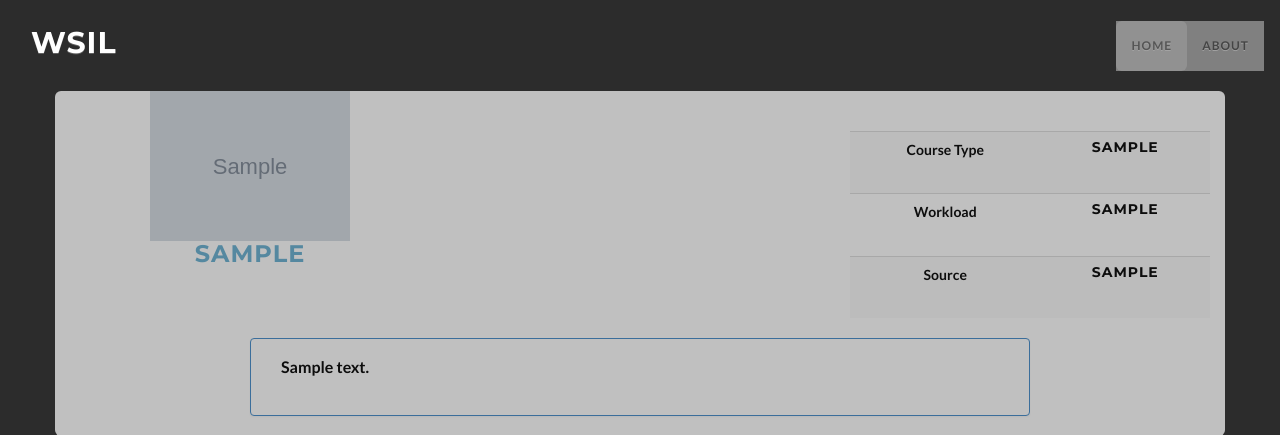
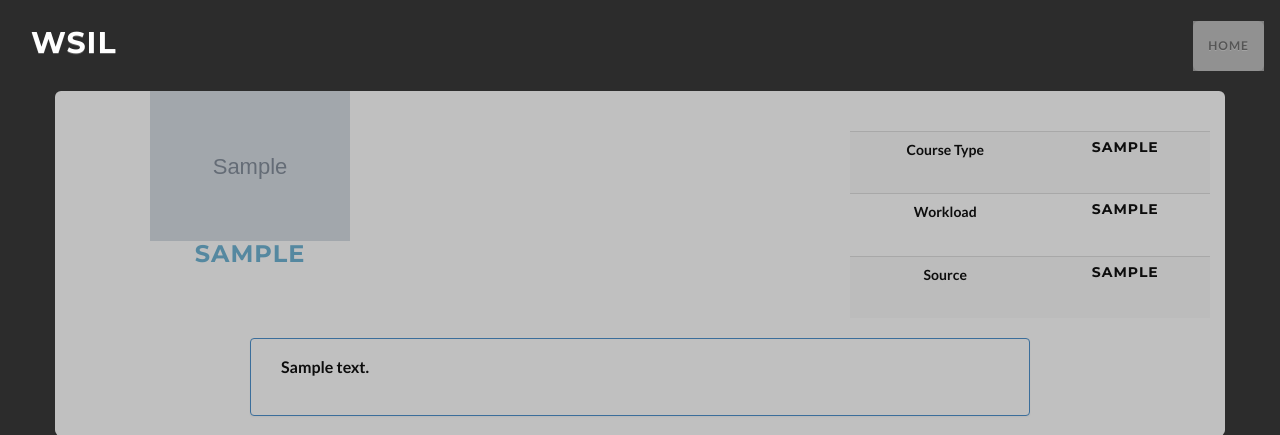
Before and after one commit to criticalerrors/WSIL, a Django app: page /course/1 in a window 1280 px wide. Shown: the top 435 px of the page. Run offline with Django 3.2, Linux system fonts and the light colour scheme; tables that the repository leaves empty hold one stand-in row (values such as "Sample post"); grey boxes marked "Sample" are stand-in pictures; some libraries are stand-ins or nearby versions.

Commit message:
About button removed

```diff
--- a/wsil/templates/wsil/base.html
+++ b/wsil/templates/wsil/base.html
@@ -39,9 +39,6 @@
 						<li class="img-rounded page active">
 							<a href="{% url 'main_home' %}">HOME</a>
 						</li>
-						<li>
-							<a href="{% url 'about_page' %}">ABOUT</a>
-						</li>
 					</ul>
 
 
--- a/wsil/urls.py
+++ b/wsil/urls.py
@@ -9,7 +9,6 @@ urlpatterns = [
     url(r'^detailfw/(?P<pk>[0-9]+)$', views.FrameworkDetail.as_view(), name='detail_fw'),  # TODO
     url(r'^job/(?P<pk>[0-9]+)$', views.JobDetail.as_view(), name='job_detail'),  # TODO
     url(r'^course/(?P<pk>[a-zA-Z0-9\-\_]+)$', views.CourseDetail.as_view(), name='course_detail'),
-    url(r'^about/$', views.MainHomeView.as_view(), name='about_page'), # TODO
     # API
     url(r'^api/suggest/(?P<kw>[a-z]+)$', views.SuggestedView.as_view(), name="suggestion_api"),
     url(r'^api/top10/$', views.Top10ForCharts.as_view(), name="top10charts"),
```
